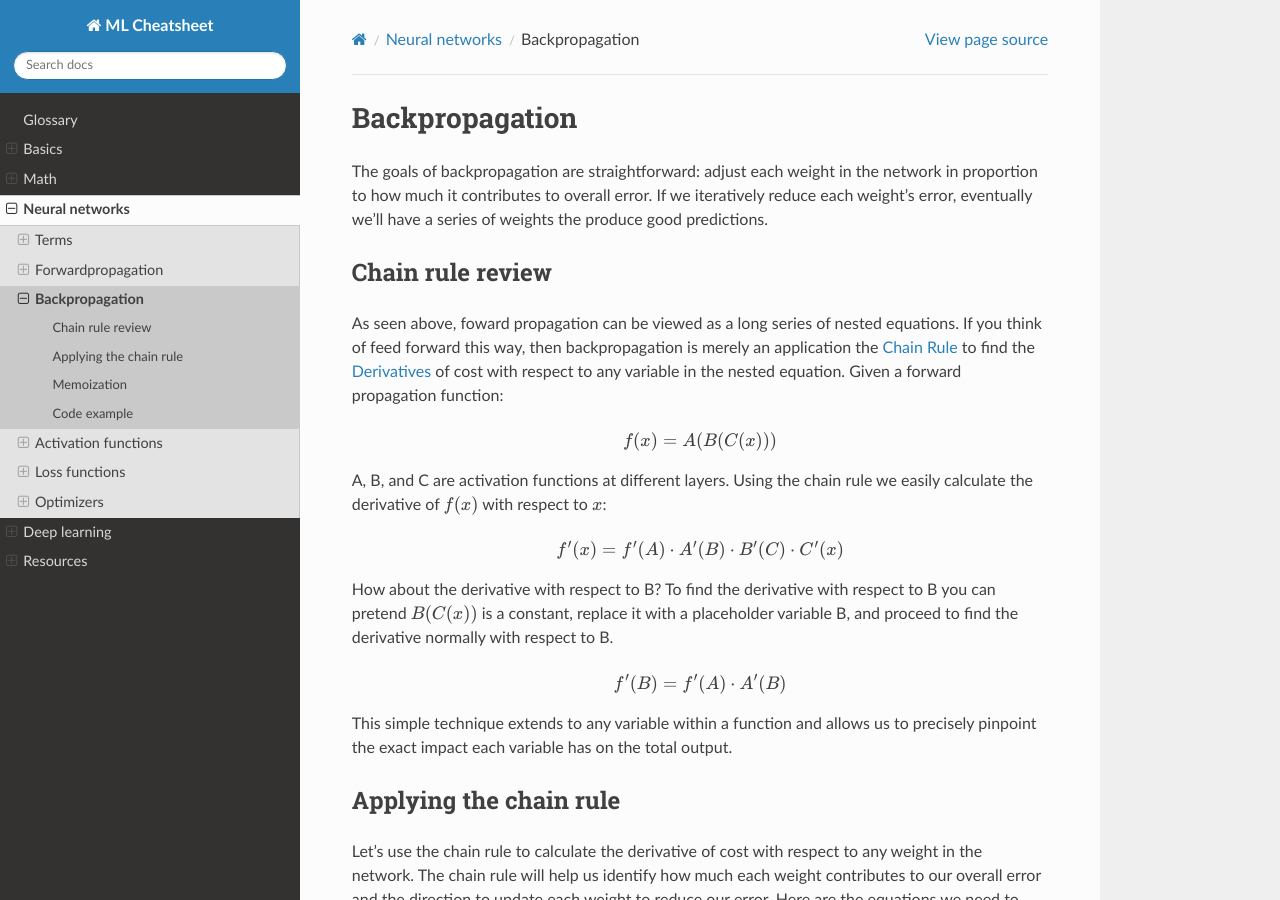
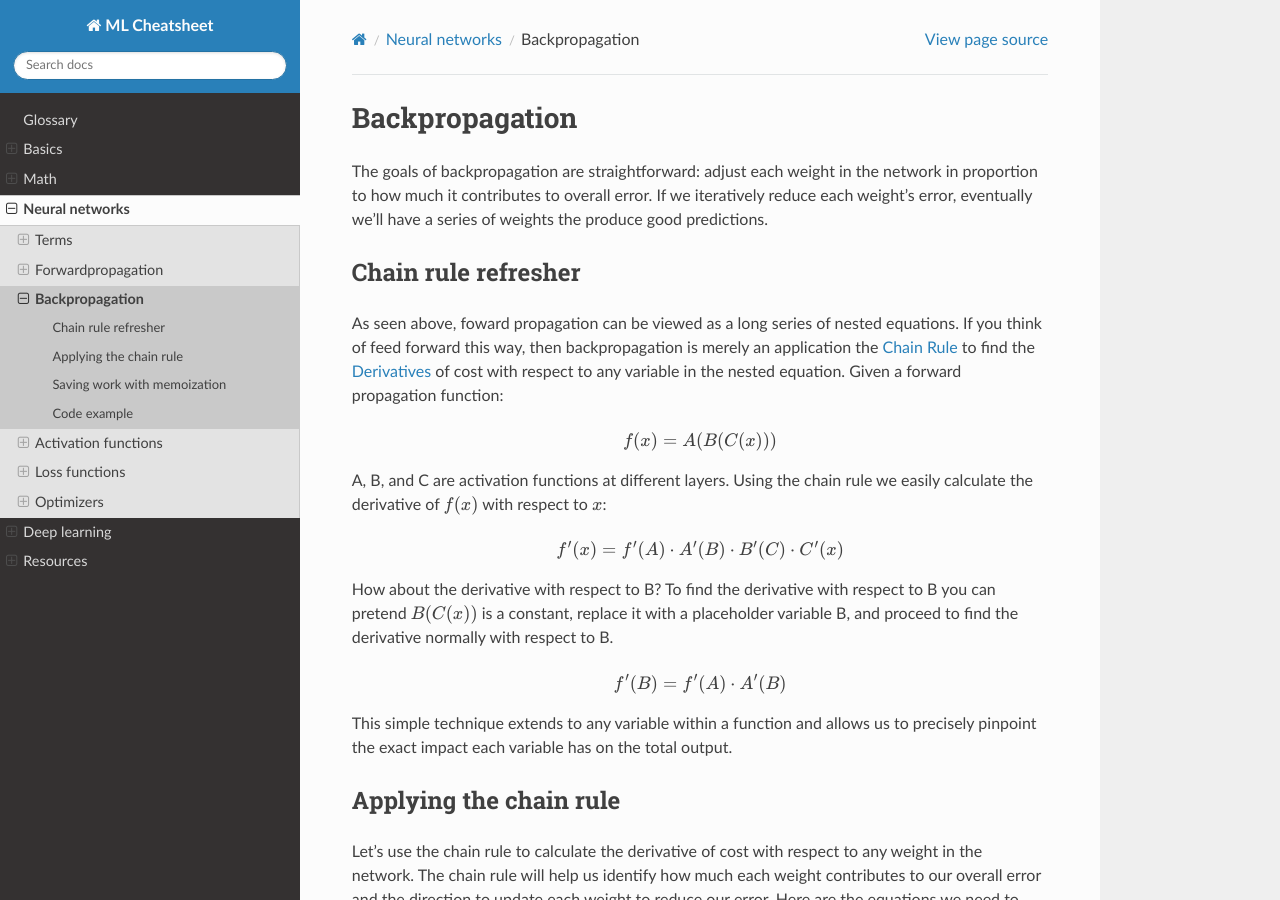
Before and after one commit to bfortuner/ml-glossary, a Sphinx documentation site: the page built from docs/backpropagation.rst, in a window 1280 px wide and 900 px high. Built offline with Sphinx 7.4.7 and the Read the Docs theme 2.0.0, drawn with Linux system fonts in a browser that asks for light colours; some of the changed text lies outside the part shown.

Commit message:
small cosmetic changes

```diff
--- a/docs/backpropagation.rst
+++ b/docs/backpropagation.rst
@@ -7,8 +7,8 @@ Backpropagation
 The goals of backpropagation are straightforward: adjust each weight in the network in proportion to how much it contributes to overall error. If we iteratively reduce each weight's error, eventually we’ll have a series of weights the produce good predictions.
 
 
-Chain rule review
-=================
+Chain rule refresher
+====================
 
 As seen above, foward propagation can be viewed as a long series of nested equations. If you think of feed forward this way, then backpropagation is merely an application the :ref:`chain_rule` to find the :ref:`derivative` of cost with respect to any variable in the nested equation. Given a forward propagation function:
 
@@ -82,8 +82,8 @@ See the pattern? The number of calculations required to compute cost derivatives
 
 
 
-Memoization
-===========
+Saving work with memoization
+============================
 
 Memoization is a computer science term which simply means: don’t recompute the same thing over and over. In memoization we store previously computed results to avoid recalculating the same function. It's handy for speeding up recursive functions of which backpropagation is one. Notice the pattern in the derivative equations below.
 
--- a/docs/glossary.rst
+++ b/docs/glossary.rst
@@ -30,7 +30,7 @@ Bias Metric
 
   - **High bias** (with low variance) suggests your model may be underfitting and you're using the wrong architecture for the job.
 
-.. _ bias_term:
+.. _bias_term:
 
 Bias Term
   Allow models to represent patterns that do not pass through the origin. For example, if all my features were 0, would my output also be zero? Is it possible there is some base value upon which my features have an effect? Bias terms typically accompany weights and are attached to neurons or filters.
```
Also changed, not shown: docs/basics.rst (+11 -0 lines), docs/nn_concepts.rst (+1 -9 lines).
